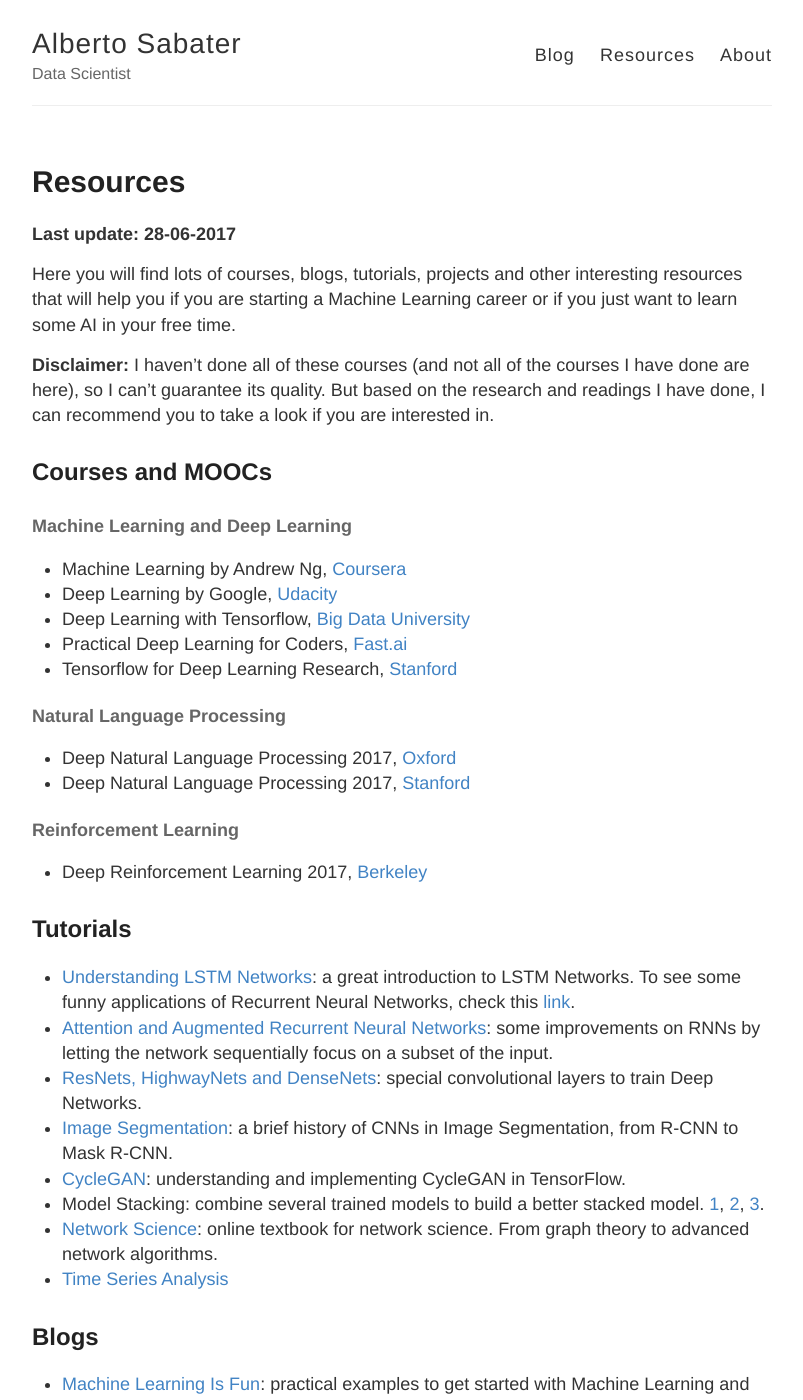
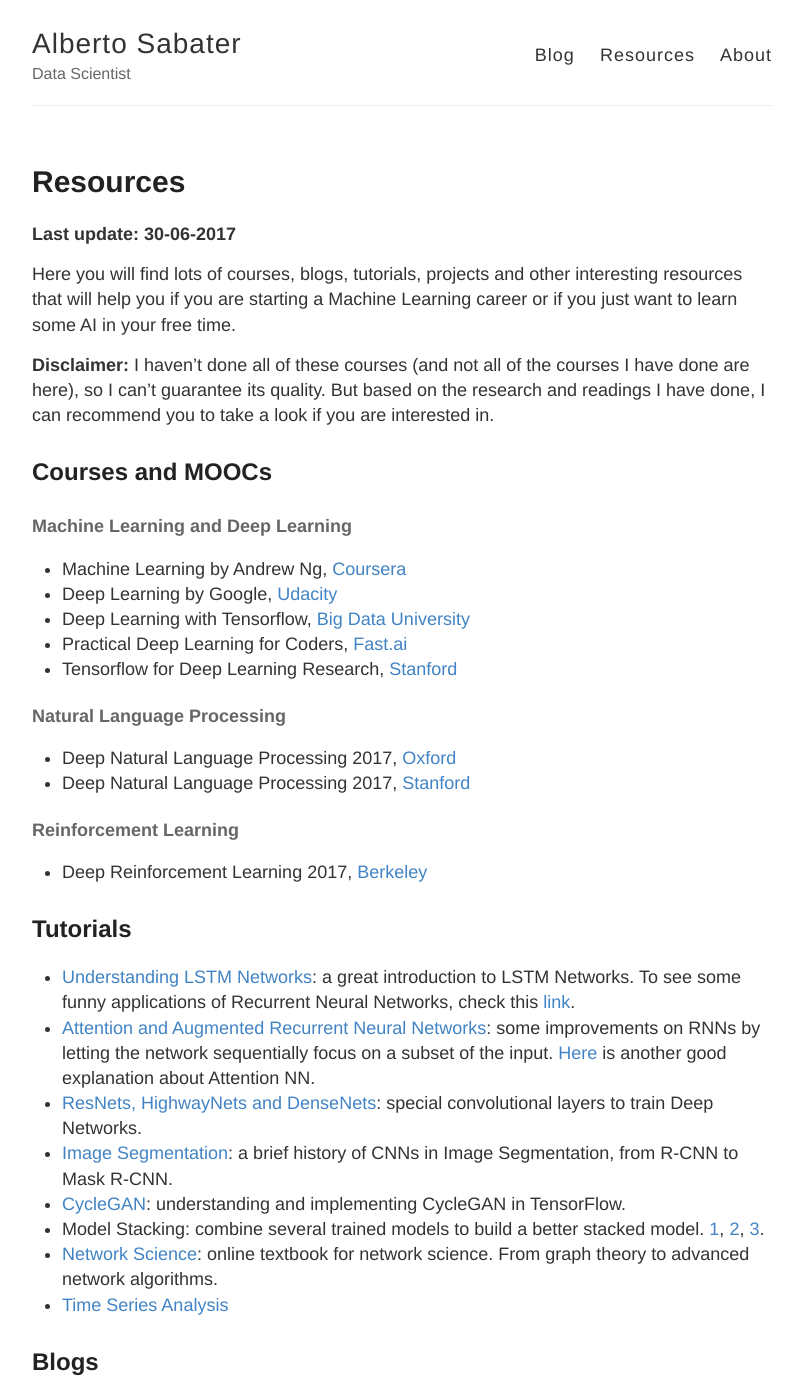
Before and after one commit to AlbertoSabater/AlbertoSabater.github.io, a Jekyll site: the page built from resources.md, in a window 1280 px wide and 1400 px high. Shown: the whole window, without its empty margins (238-1041 px from the left). Built offline with Jekyll 4.4.1, drawn with Linux system fonts in a browser that asks for light colours; comment, search, counter and statistics services are not loaded.

Commit message:
Update resources.md

```diff
--- a/resources.md
+++ b/resources.md
@@ -5,7 +5,7 @@ permalink: /resources/
 comments: true
 ---
 
-**Last update: 28-06-2017**
+**Last update: 30-06-2017**
 
 Here you will find lots of courses, blogs, tutorials, projects and other interesting resources that will help you if you are starting a Machine Learning career or if you just want to learn some AI in your free time.
 
@@ -44,7 +44,7 @@ http://mccormickml.com/tutorials/
 ## Tutorials
 
 * [Understanding LSTM Networks](http://colah.github.io/posts/2015-08-Understanding-LSTMs/): a great introduction to LSTM Networks. To see some funny applications of Recurrent Neural Networks, check this [link](http://karpathy.github.io/2015/05/21/rnn-effectiveness/).
-* [Attention and Augmented Recurrent Neural Networks](http://distill.pub/2016/augmented-rnns/): some improvements on RNNs by letting the network sequentially focus on a subset of the input.
+* [Attention and Augmented Recurrent Neural Networks](http://distill.pub/2016/augmented-rnns/): some improvements on RNNs by letting the network sequentially focus on a subset of the input. [Here](http://www.wildml.com/2016/01/attention-and-memory-in-deep-learning-and-nlp/) is another good explanation about Attention NN.
 * [ResNets, HighwayNets and DenseNets](https://chatbotslife.com/resnets-highwaynets-and-densenets-oh-my-9bb15918ee32): special convolutional layers to train Deep Networks.
 * [Image Segmentation](https://blog.athelas.com/a-brief-history-of-cnns-in-image-segmentation-from-r-cnn-to-mask-r-cnn-34ea83205de4): a brief history of CNNs in Image Segmentation, from R-CNN to Mask R-CNN.
 * [CycleGAN](https://hardikbansal.github.io/CycleGANBlog/?utm_campaign=Artificial%2BIntelligence%2BWeekly&utm_medium=email&utm_source=Artificial_Intelligence_Weekly_62): understanding and implementing CycleGAN in TensorFlow.
```
